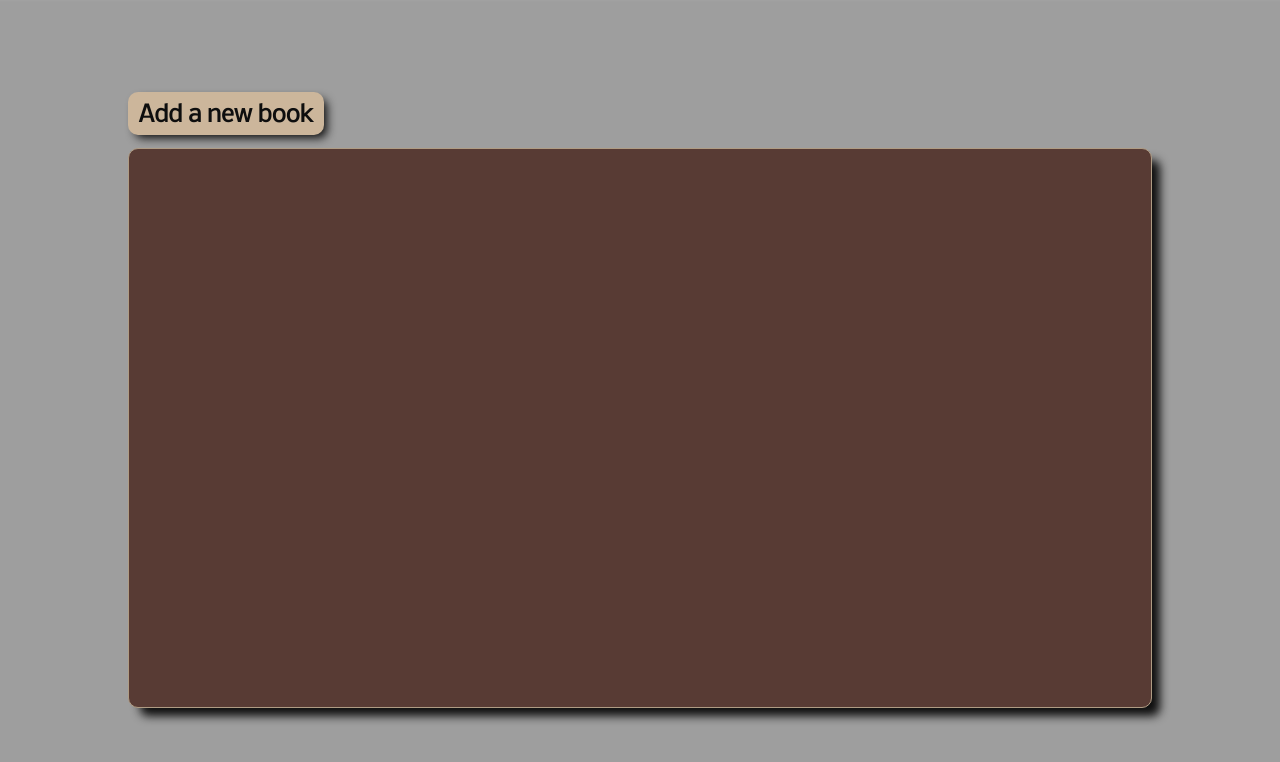
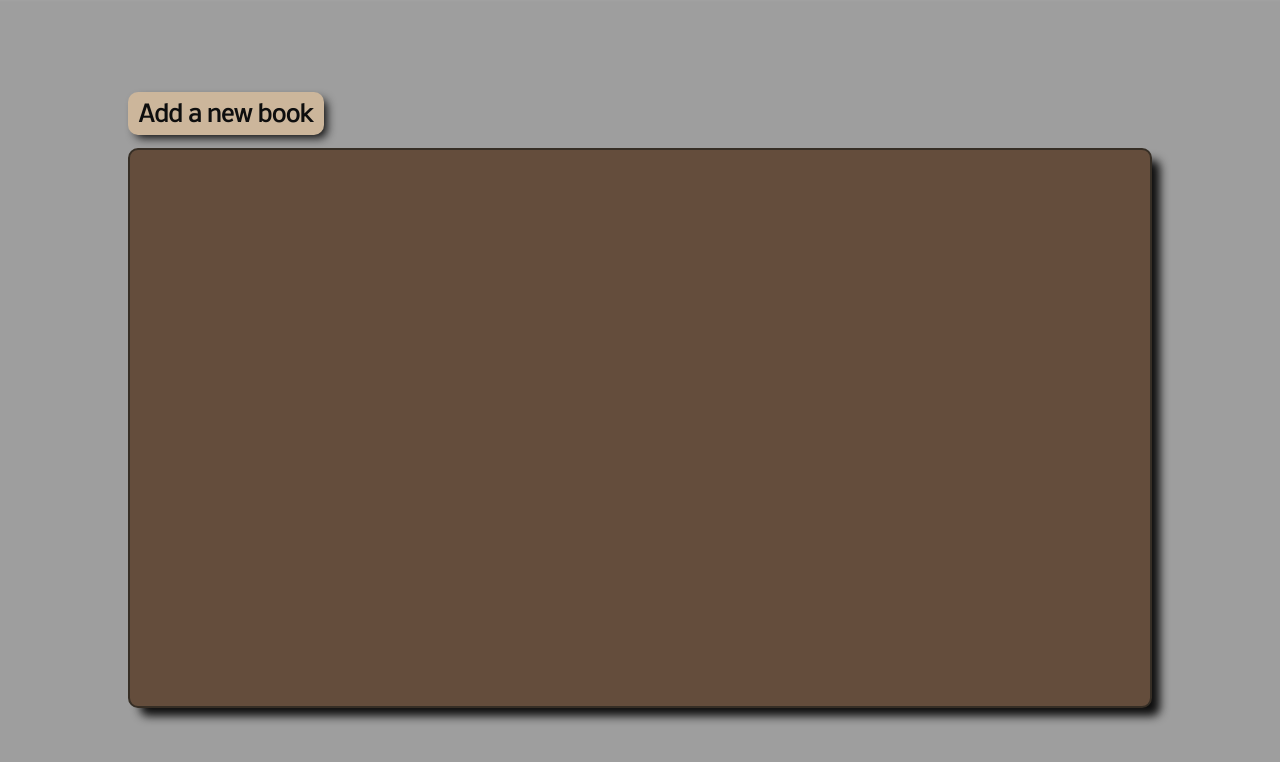
Before and after one commit to nekosoffy/library, a plain HTML site: page index.html in a window 1280 px wide. Both pictures are taken after a click on the button "Start my collection". Drawn offline with Linux system fonts and the light colour scheme.

Commit message:
Change book container's color

```diff
--- a/styles.css
+++ b/styles.css
@@ -140,7 +140,7 @@ button:hover {
 #books-container {
     width: 80vw;
     height: 70vh;
-    background-color: #583b34;
+    background-color: #644d3c;
     border-radius: 10px;
     padding: 20px;
     display: grid;
@@ -151,7 +151,7 @@ button:hover {
     align-content: start;
     overflow-y: auto;
     box-shadow: 10px 10px 10px -2px #0e0e0e;
-    border: 1px solid #af9c84;
+    border: 2px solid #362e25;
 }
 
 #add {
```
